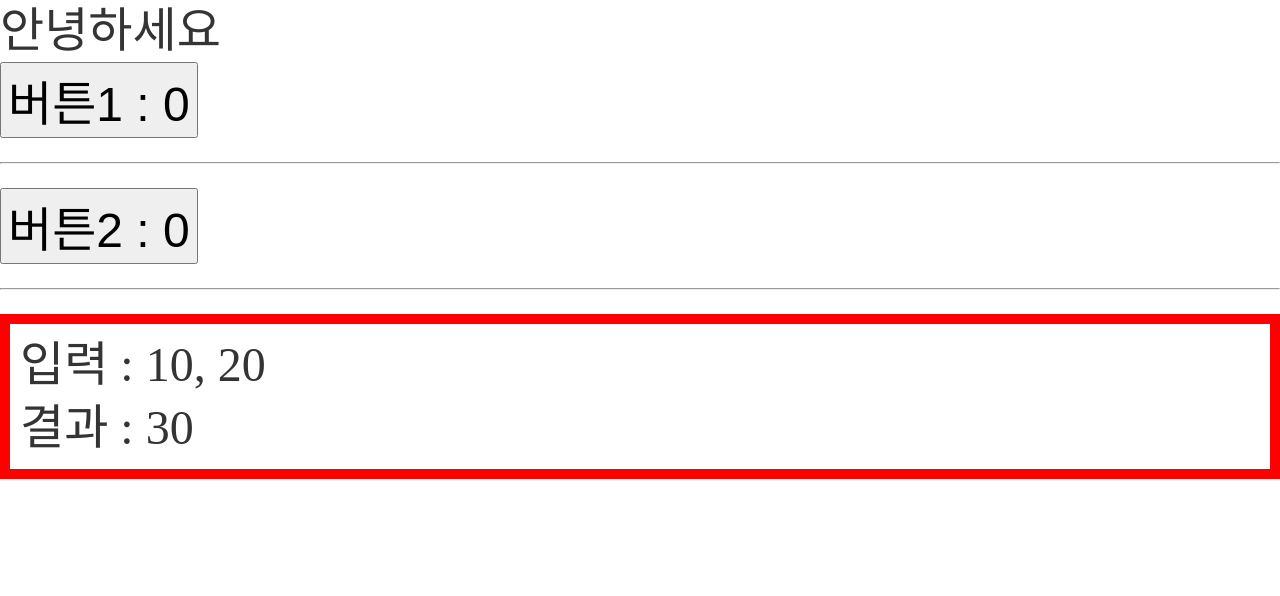
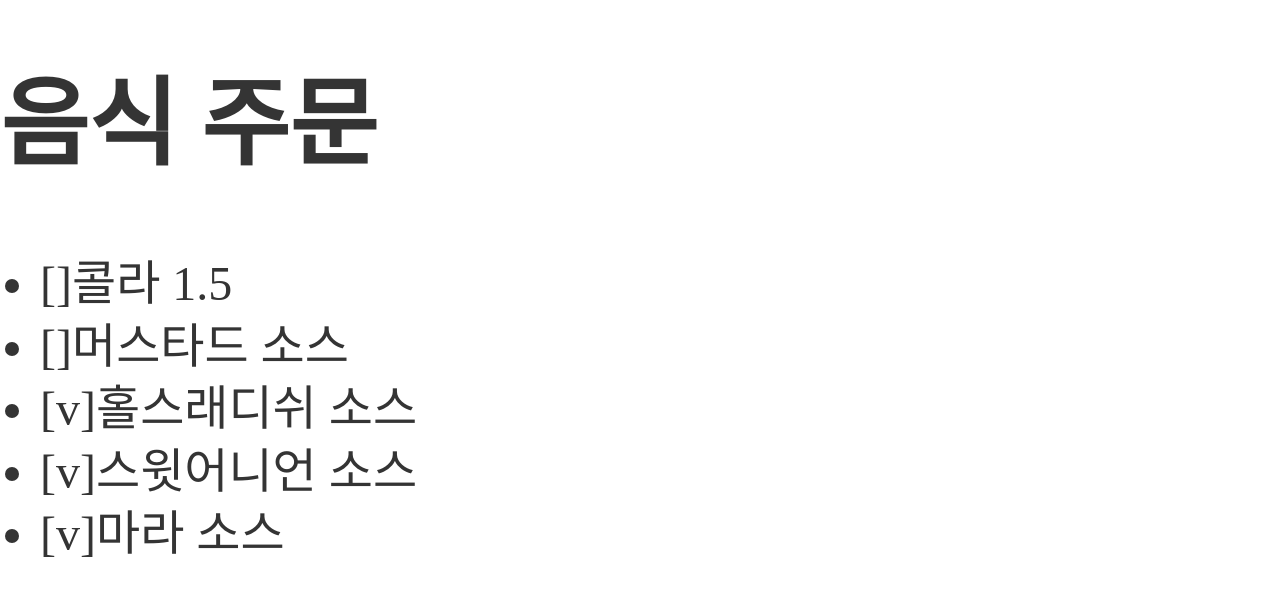
Before and after one commit to NewBean0312/react-test, a React (Create React App) app: page / in a window 1280 px wide. Shown: the top 596 px of the page. Built offline with nearby package versions, Linux system fonts and the light colour scheme; the HTML template or start-up script is replaced by a standard one; a web font is replaced by a local one.

Commit message:
음식 옵션 리스트

```diff
--- a/src/App.js
+++ b/src/App.js
@@ -1,45 +1,11 @@
-import React, { useState, useCallback } from "react";
+import Order from "./Order";
 
 import "./App.css";
 
-let SubCallCount = 0;
-
-function Sub({ no1, no2, calculateFunc }) {
-  SubCallCount++;
-  console.log(`SubCallCount : ${SubCallCount}`);
-
+function App() {
   return (
     <>
-      <div style={{ border: "10px solid red", padding: 10 }}>
-        입력 : {no1}, {no2}
-        <br />
-        결과 : {calculateFunc(no1, no2)}
-      </div>
-    </>
-  );
-}
-
-let AppCallCount = 0;
-
-const MemoisedSub = React.memo(Sub);
-
-function App() {
-  AppCallCount++;
-  console.log(`AppCallCount : ${AppCallCount}`);
-
-  const [no1, setNo1] = useState(0);
-  const [no2, setNo2] = useState(0);
-
-  const calculateFunc = useCallback((a, b) => a + b + no1, [no1]);
-
-  return (
-    <>
-      <div>안녕하세요</div>
-      <button onClick={() => setNo1(no1 + 1)}>버튼1 : {no1}</button>
-      <hr />
-      <button onClick={() => setNo2(no2 + 1)}>버튼2 : {no2}</button>
-      <hr />
-      <MemoisedSub no1={10} no2={20} calculateFunc={calculateFunc} />
+      <Order />
     </>
   );
 }
--- /dev/null
+++ b/src/Order.js
@@ -0,0 +1,35 @@
+import React, { useState } from "react";
+
+function Order() {
+  const options = [
+    "콜라 1.5",
+    "머스타드 소스",
+    "홀스래디쉬 소스",
+    "스윗어니언 소스",
+    "마라 소스",
+  ];
+
+  const [optionCheckeds, setOptionCheckeds] = useState([
+    false,
+    false,
+    true,
+    true,
+    true,
+  ]);
+
+  return (
+    <>
+      <h1>음식 주문</h1>
+      <ul>
+        {options.map((option, index) => (
+          <li key={option}>
+            {optionCheckeds[index] ? "[v]" : "[]"}
+            {option}
+          </li>
+        ))}
+      </ul>
+    </>
+  );
+}
+
+export default Order;
```
